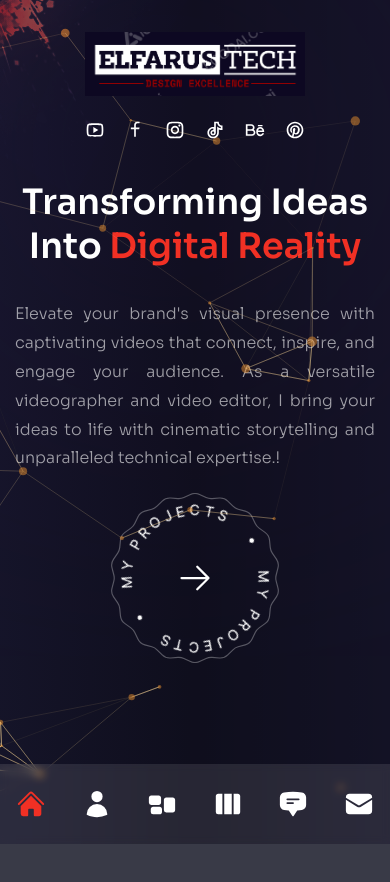
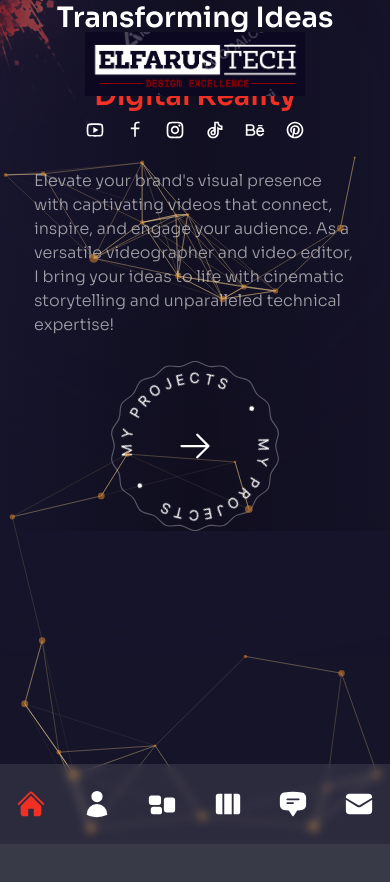
Before and after one commit to Besufekad-HAZ/Elfarus-Portfolio, a Next.js app: page / in a window 390 px wide. Shown: the top 882 px of the page. After the commit the page ends 844 px from the top, so only its background shows below. Built offline with nearby package versions, Linux system fonts and the light colour scheme.

Commit message:
Add responsiveness

```diff
--- a/pages/index.js
+++ b/pages/index.js
@@ -14,40 +14,43 @@ import { fadeIn } from "../variants";
 
 const Home = () => {
   return (
-    <div className="bg-primary/60 h-full ">
-      {/* Text */}
+    <div className="bg-primary/60 min-h-screen overflow-x-hidden">
+      {/* Text Section */}
       <div className="w-full h-full bg-gradient-to-r from-primary/10 via-black/30 to-black/10">
-        <div
-          className="text-center flex flex-col justify-center xl:pt-40 xl:text-left
-        h-full container mx-auto"
-        >
-          {/* title */}
+        <div className="text-center flex flex-col justify-center xl:pt-40 xl:text-left h-full container mx-auto px-4 sm:px-6 lg:px-8">
+          {/* Title */}
           <motion.h1
             variants={fadeIn("down", 0.2)}
             initial="hidden"
             animate="show"
             exit="hidden"
-            className="h1"
+            className="h1 text-[28px] leading-tight md:text-[40px] lg:text-[60px]"
           >
-            Transforming Ideas <br /> Into{" "}
-            <span className="text-accent">Digital Reality</span>
+            <span className="block md:inline">Transforming Ideas</span>{" "}
+            <br className="hidden md:block" />
+            Into{" "}
+            <span className="text-accent block md:inline mt-2 md:mt-0">
+              Digital Reality
+            </span>
           </motion.h1>
+
           {/* Subtitle */}
           <motion.p
             variants={fadeIn("down", 0.3)}
             initial="hidden"
             animate="show"
             exit="hidden"
-            // my touch on text-justify
-            className="max-w-sm xl:max-w-xl mx-auto xl:mx-0 mb-5 xl:mb-16 text-justify"
+            className="max-w-[90%] md:max-w-[80%] lg:max-w-xl mx-auto xl:mx-0 my-6 lg:my-10 text-base md:text-lg text-left md:text-justify"
           >
-            Elevate your brand&#39;s visual presence with captivating videos
-            that connect, inspire, and engage your audience. As a versatile
+            Elevate your brand's visual presence with captivating videos that
+            connect, inspire, and engage your audience. As a versatile
             videographer and video editor, I bring your ideas to life with
-            cinematic storytelling and unparalleled technical expertise.!
+            cinematic storytelling and unparalleled technical expertise!
           </motion.p>
-          {/* button */}
-          <div className="flex justify-center xl:hidden relative">
+
+          {/* Button Container */}
+          <div className="flex flex-col items-center space-y-4 md:space-y-6">
+            <div className="flex justify-center xl:hidden">
               <ProjectsBtn />
             </div>
             <motion.div
@@ -61,24 +64,24 @@ const Home = () => {
             </motion.div>
           </div>
         </div>
-      {/* Image */}
-      <div className="w-[1200px] h-full absolute right-0 bottom-0">
-        {/* bg img */}
-        <div
-          className="bg-none xl:bg-explosion xl:bg-cover xl:bg-right xl:bg-no-repeat
-          w-full h-full absolute mix-blend-color-dodge translate-z-0"
-        ></div>
-        {/* particles */}
+      </div>
+
+      {/* Image Section */}
+      <div className="w-full h-full absolute right-0 bottom-0 overflow-hidden">
+        {/* Background Image */}
+        <div className="bg-none xl:bg-explosion xl:bg-cover xl:bg-right xl:bg-no-repeat w-full h-full absolute mix-blend-color-dodge translate-z-0" />
+
+        {/* Particles */}
         <ParticlesContainer />
-        {/* avatar img */}
+
+        {/* Avatar Image */}
         <motion.div
           variants={fadeIn("up", 0.5)}
           initial="hidden"
           animate="show"
           exit="hidden"
           transition={{ duration: 1, ease: "easeInOut" }}
-          className="w-full h-full max-w-[737px] max-h-[678px] absolute -bottom-32
-        lg:bottom-0 lg:right-[8%]"
+          className="w-full h-full max-w-[300px] max-h-[300px] sm:max-w-[400px] sm:max-h-[400px] md:max-w-[500px] md:max-h-[500px] lg:max-w-[737px] lg:max-h-[678px] absolute -bottom-20 sm:-bottom-32 lg:bottom-0 lg:right-[8%]"
         >
           <Avatar />
         </motion.div>
--- a/pages/testimonials/index.js
+++ b/pages/testimonials/index.js
@@ -17,7 +17,7 @@ const Testimonials = () => {
           initial="hidden"
           animate="show"
           exit="hidden"
-          className="h2 mb-8 xl:mb-0"
+          className="h2 text-[30px] mt-5 sm:text-3xl lg:text-4xl mb-8 xl:mb-0"
         >
           What clients <span className="text-accent">say.</span>
         </motion.h2>
--- a/styles/globals.css
+++ b/styles/globals.css
@@ -19,11 +19,15 @@
 }
 
 @layer base {
+  html {
+    scroll-behavior: smooth;
+  }
+
   body {
-    @apply bg-secondary overflow-hidden leading-relaxed;
+    @apply bg-secondary leading-relaxed;
   }
   .page {
-    @apply w-full h-screen overflow-hidden;
+    @apply w-full min-h-screen;
   }
   .h1 {
     @apply text-[35px] leading-tight md:text-[60px] md:leading-[1.3] mb-8 font-semibold;
```
Lines whose indentation alone changed are shown as unchanged.
